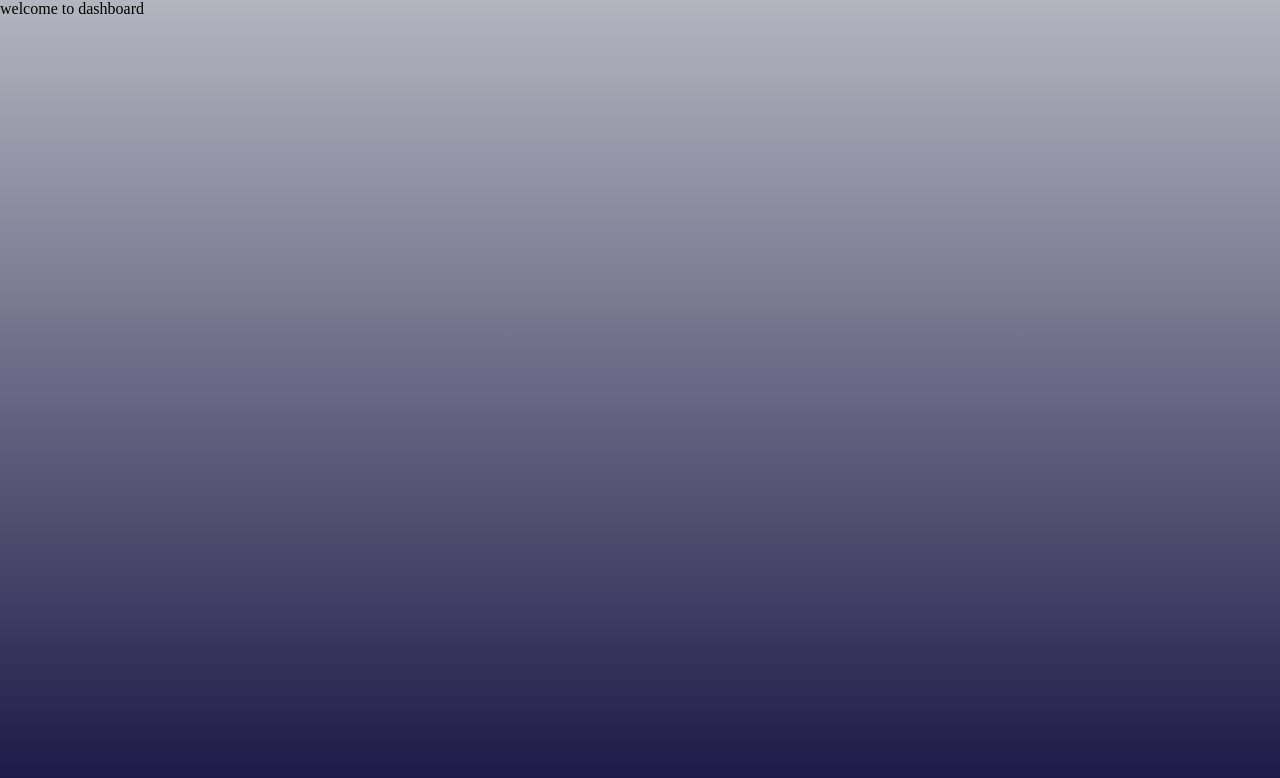
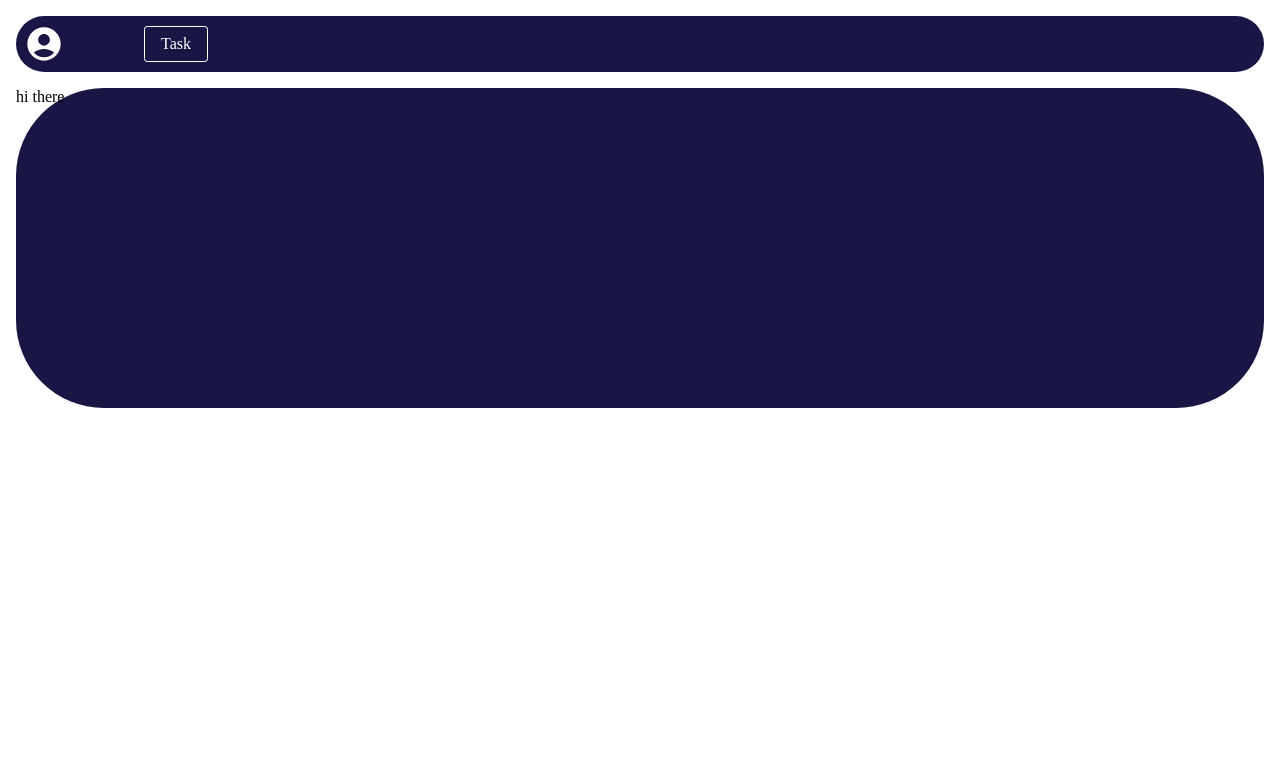
Before and after one commit to sidd19898/JSWM, a React app in the folder frontend/: page /dashboard in a window 1280 px wide. Shown: the top 778 px of the page. Built offline with nearby package versions, Linux system fonts and the light colour scheme; the HTML template or start-up script is replaced by a standard one.

Commit message:
added topbar  for dashboard

```diff
--- a/frontend/package.json
+++ b/frontend/package.json
@@ -13,6 +13,7 @@
     "@emotion/react": "^11.14.0",
     "@emotion/styled": "^11.14.1",
     "@fontsource/roboto": "^5.2.10",
+    "@mui/icons-material": "^9.0.1",
     "@mui/material": "^9.0.1",
     "axios": "^1.16.1",
     "react": "^19.2.5",
--- /dev/null
+++ b/frontend/src/components/Button.jsx
@@ -0,0 +1,9 @@
+import "./allinone.css"
+
+export function Button({children1}){
+    return(
+        <div>
+            <button className="det">{children1}</button>
+        </div>
+    )
+}
--- /dev/null
+++ b/frontend/src/components/OperatingBoard.jsx
@@ -0,0 +1,9 @@
+import "./allinone.css"
+
+export function Operator(){
+    return(
+        <div className="operator">
+            hi there
+        </div>
+    )
+}
--- /dev/null
+++ b/frontend/src/components/Topbar.jsx
@@ -0,0 +1,18 @@
+import "./allinone.css"
+import AccountCircleIcon from '@mui/icons-material/AccountCircle';
+import  {Button } from "./Button";
+import  {Operator}  from "./OperatingBoard";
+
+export function Topbar(){
+    return(
+        <div>
+        <div className="topbar">
+        <AccountCircleIcon sx={{color:"white",fontSize:"2.5rem"}}></AccountCircleIcon>
+        <Button children1={"Task"}></Button>
+        </div>
+        <div>
+        <Operator></Operator>
+        </div>
+        </div>
+    )
+}
--- a/frontend/src/components/allinone.css
+++ b/frontend/src/components/allinone.css
@@ -103,3 +103,34 @@ border: #191645 solid 2px;
 input:hover{
 border: #191645 solid 2px
 }
+
+.topbar{
+    background-color: #191645;
+    padding: 0.5rem;
+    display: flex;
+    border-radius: 11vmin;
+    align-items: center;
+    gap: 10vmin;
+
+}
+
+.det{
+    color: white;
+    border: white solid 0.5px;
+    padding-top: 0.5rem;
+    padding-bottom: 0.5rem;
+    padding-left: 1rem;
+    padding-right: 1rem;
+    border-radius: 0.2rem;
+}
+
+.det:hover{
+    border: white solid 2px;
+}
+
+.operator{
+    margin-top: 1rem;
+    background-color: #191645;
+    height: 20rem;
+    border-radius: 11vmin;
+}
--- a/frontend/src/pages/Dashboard.jsx
+++ b/frontend/src/pages/Dashboard.jsx
@@ -1,9 +1,10 @@
+import { Topbar } from "../components/Topbar"
 import "../pages/allinone.css"
 
 export default function Dashboard(){
     return(
         <div className="space">
-            welcome to dashboard
+            <Topbar></Topbar>
         </div>
     )
 }
--- a/frontend/src/pages/allinone.css
+++ b/frontend/src/pages/allinone.css
@@ -1,3 +1,5 @@
 .space{
     height: 100vh;
+    background-color: white;
+    padding: 2vmin;
 }
```
Also changed, not shown: 1 other file (tests, documents, lock files or other folders).
